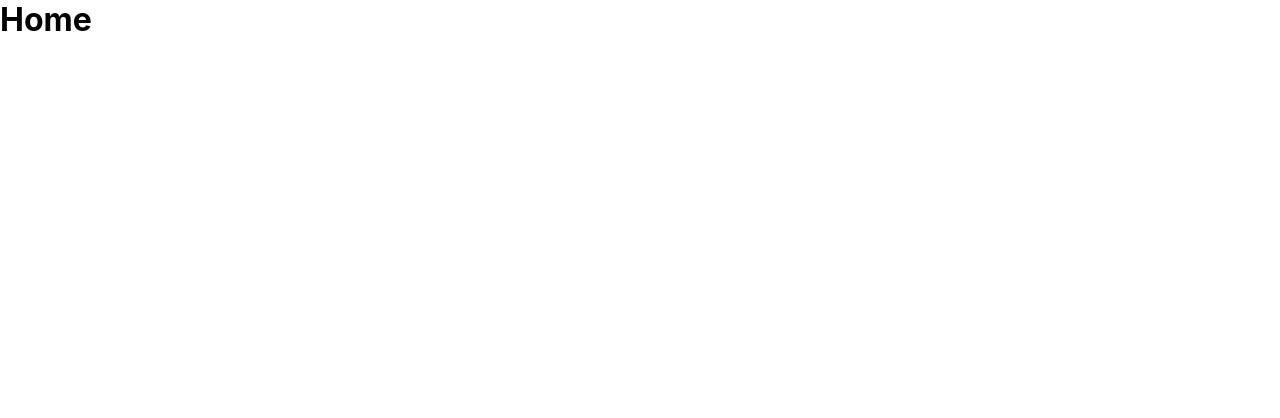
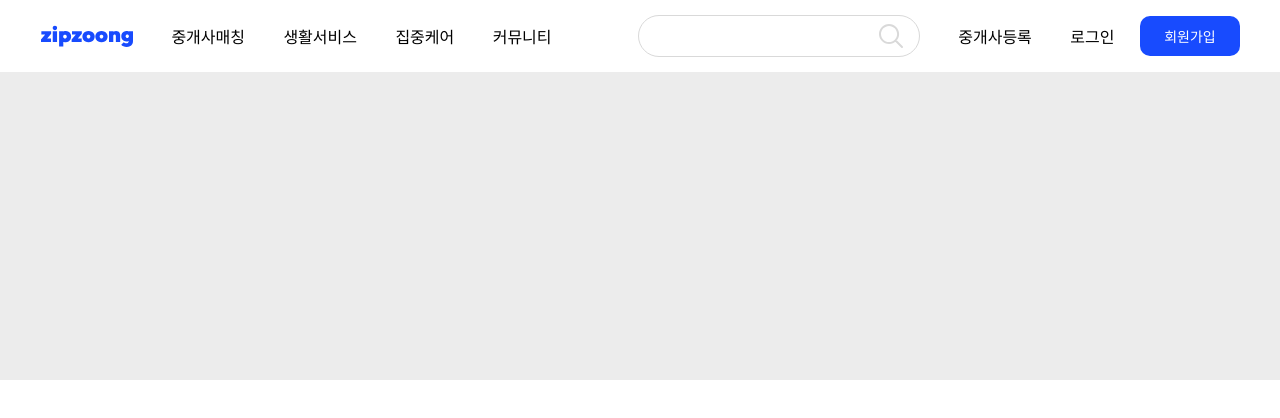
Before and after one commit to ZIPZUNG/ZIPZUNG_Frontend, a React (Create React App) app: page / in a window 1280 px wide. Shown: the top 418 px of the page. Built offline with nearby package versions, Linux system fonts and the light colour scheme.

Commit message:
ADD : Header

```diff
--- a/src/allFiles.ts
+++ b/src/allFiles.ts
@@ -1,3 +1,4 @@
 import Home from 'pages/Home'
+import Header from 'components/Header'
 
-export { Home }
+export { Home, Header }
--- /dev/null
+++ b/src/components/Header/index.tsx
@@ -0,0 +1,31 @@
+import React from 'react'
+import * as S from './style'
+import Logo from 'assets/logo.svg'
+import Search from 'assets/search.svg'
+
+const Header = () => {
+	return (
+		<S.HeaderWrap>
+			<S.HeaderContainer>
+				<S.HeaderNavigationWrap margin="right">
+					<S.HeaderLogoImage src={Logo} />
+					<S.HeaderNavigator to="">중개사매칭</S.HeaderNavigator>
+					<S.HeaderNavigator to="">생활서비스</S.HeaderNavigator>
+					<S.HeaderNavigator to="">집중케어</S.HeaderNavigator>
+					<S.HeaderNavigator to="">커뮤니티</S.HeaderNavigator>
+				</S.HeaderNavigationWrap>
+				<S.HeaderNavigationWrap margin="left">
+					<S.SearchWrap>
+						<S.SearchInput type="text" />
+						<S.SearchButton src={Search} />
+					</S.SearchWrap>
+					<S.HeaderNavigator to="">중개사등록</S.HeaderNavigator>
+					<S.HeaderNavigator to="">로그인</S.HeaderNavigator>
+					<S.SignupButton>회원가입</S.SignupButton>
+				</S.HeaderNavigationWrap>
+			</S.HeaderContainer>
+		</S.HeaderWrap>
+	)
+}
+
+export default Header
--- /dev/null
+++ b/src/components/Header/style.ts
@@ -0,0 +1,69 @@
+import { Link } from 'react-router-dom'
+import styled from 'styled-components'
+
+export const HeaderWrap = styled.div`
+	width: 100vw;
+	height: 72px;
+	display: flex;
+	justify-content: center;
+	align-items: center;
+`
+
+export const HeaderContainer = styled.div`
+	width: 1200px;
+	height: 100%;
+	display: flex;
+	align-items: center;
+`
+
+export const HeaderLogoImage = styled.img``
+
+export const HeaderNavigationWrap = styled.div<{ margin: string }>`
+	margin: ${(props) => (props.margin === 'left' ? '0 0 0 auto' : '0 auto 0 0')};
+	display: flex;
+	justify-content: center;
+	align-items: center;
+`
+
+export const HeaderNavigator = styled(Link)`
+	color: black;
+	text-decoration: none;
+	margin-left: 3vw;
+`
+
+export const SignupButton = styled.button`
+	border: none;
+	border-radius: 10px;
+	width: 100px;
+	height: 40px;
+	background-color: #184bfe;
+	font-size: 14px;
+	color: white;
+	font-weight: 500;
+	margin-left: 2vw;
+`
+
+export const SearchWrap = styled.div`
+	display: flex;
+	width: 280px;
+	height: 40px;
+	border-radius: 22px;
+	border: 1px solid #d9d9d9;
+	justify-content: center;
+	align-items: center;
+`
+
+export const SearchInput = styled.input`
+	outline: none;
+	border: none;
+	margin-left: 20px;
+	font-size: 14px;
+`
+
+export const SearchButton = styled.img`
+	margin-left: auto;
+	width: 24px;
+	height: 24px;
+	margin-right: 16px;
+	cursor: pointer;
+`
--- a/src/pages/Home/index.tsx
+++ b/src/pages/Home/index.tsx
@@ -1,9 +1,12 @@
+import { Header } from 'allFiles'
 import React from 'react'
+import * as S from './style'
 
 const Home = () => {
 	return (
 		<div>
-			<h1>Home</h1>
+			<Header />
+			<S.HomeMainContainer></S.HomeMainContainer>
 		</div>
 	)
 }
--- /dev/null
+++ b/src/pages/Home/style.ts
@@ -0,0 +1,7 @@
+import styled from 'styled-components'
+
+export const HomeMainContainer = styled.div`
+	width: 100vw;
+	height: 308px;
+	background-color: rgba(217, 217, 217, 0.5);
+`
```
Also changed, not shown: src/assets/logo.svg (added), src/assets/search.svg (added).
